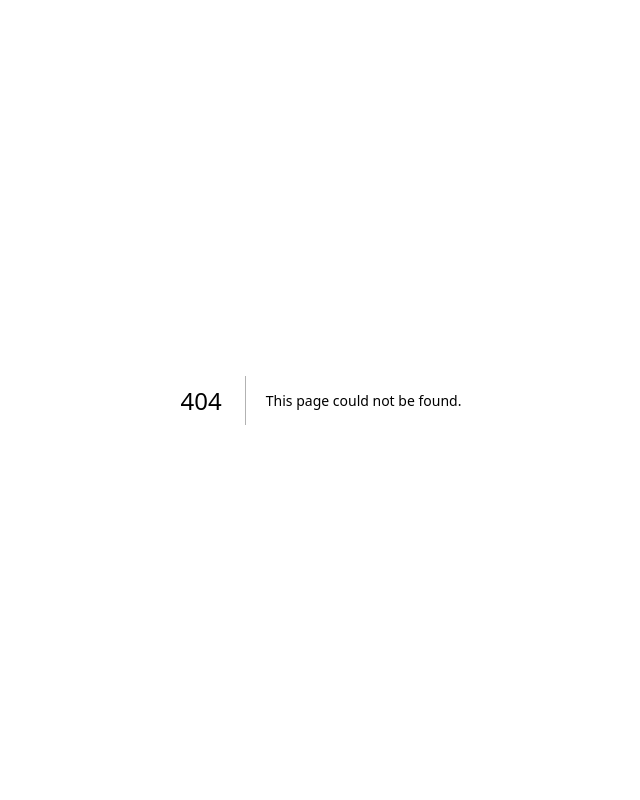
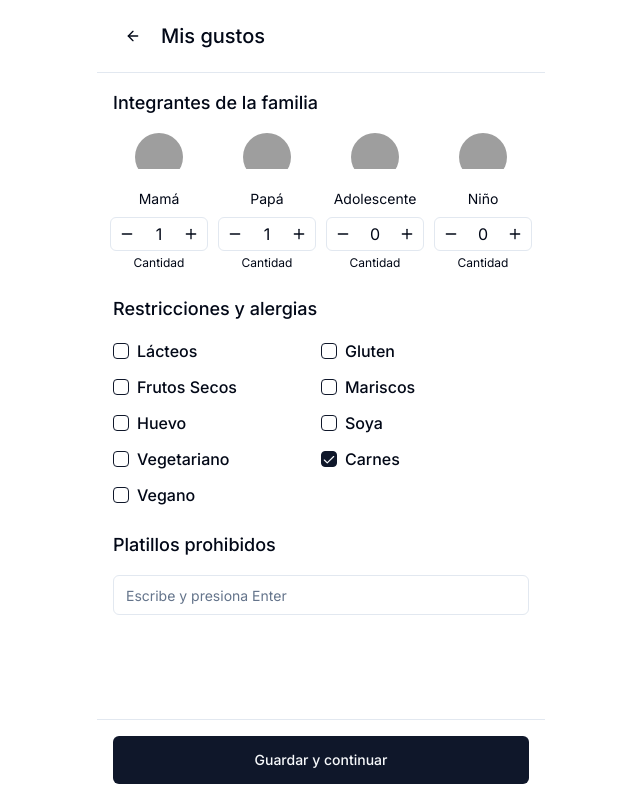
Before and after one commit to wolfcito/sabooor-app, a Next.js app: page /configuracion in a window 1280 px wide. Before the commit this address had no page. Shown: the whole page, without its empty margins (319-959 px from the left). Built offline with nearby package versions, Linux system fonts and the light colour scheme; grey boxes are pictures that could not be loaded.

Commit message:
feat: add CatalogoProductosPage and enhance OnboardingFamiliar component with navigation and state updates

```diff
--- /dev/null
+++ b/app/configuracion/page.tsx
@@ -0,0 +1,5 @@
+import { OnboardingFamiliar } from "@/components/onboarding-familiar"
+
+export default function CatalogoProductosPage() {
+  return <OnboardingFamiliar />
+}
--- a/components/onboarding-familiar.tsx
+++ b/components/onboarding-familiar.tsx
@@ -3,7 +3,7 @@
 import type React from "react"
 
 import { useState } from "react"
-import { Minus, Plus, X, Loader2 } from "lucide-react"
+import { Minus, Plus, X, Loader2, ArrowLeft } from "lucide-react"
 import Image from "next/image"
 import { Button } from "@/components/ui/button"
 import { Checkbox } from "@/components/ui/checkbox"
@@ -42,7 +42,8 @@ export function OnboardingFamiliar() {
     { id: "5", name: "Huevo", checked: false },
     { id: "6", name: "Soya", checked: false },
     { id: "7", name: "Vegetariano", checked: false },
-    { id: "8", name: "Vegano", checked: false },
+    { id: "8", name: "Carnes", checked: true },
+    { id: "9", name: "Vegano", checked: false },
   ])
 
   const [prohibitedDishes, setProhibitedDishes] = useState<string[]>([])
@@ -121,11 +122,11 @@ export function OnboardingFamiliar() {
       await saveFamilyData(familyMembers, restrictions, prohibitedDishes)
 
       // Redirigir al dashboard
-      router.push("/dashboard")
+      router.push("/")
     } catch (error) {
       console.error("Error saving family data:", error)
       // En caso de error, también redirigimos al dashboard
-      router.push("/dashboard")
+      router.push("/")
     } finally {
       setIsLoading(false)
     }
@@ -134,12 +135,14 @@ export function OnboardingFamiliar() {
   return (
     <div className="flex flex-col min-h-screen">
       {/* Header */}
-      <header className="p-4 flex flex-col items-center border-b">
-        <div className="h-[60px] w-[60px] relative">
-          <Image src="/placeholder.svg?height=60&width=60" alt="Logo" fill className="object-contain" />
-        </div>
-        <h1 className="text-2xl font-medium mt-2">Configura tu familia</h1>
+      <header className="p-4 flex items-center border-b">
+        <Button variant="ghost" size="icon" onClick={() => router.back()}>
+          <ArrowLeft className="h-5 w-5" />
+          <span className="sr-only">Atrás</span>
+        </Button>
+        <h1 className="text-xl font-medium ml-2">Mis gustos</h1>
       </header>
+
 
       {/* Body */}
       <div className="flex-1 p-4 overflow-auto">
--- a/components/registro-sobrantes.tsx
+++ b/components/registro-sobrantes.tsx
@@ -43,7 +43,7 @@ export function RegistroSobrantes() {
       await saveLeftoversData(leftovers)
 
       // Redirigir al dashboard
-      router.push("/dashboard")
+      router.push("/")
     } catch (error) {
       console.error("Error saving leftovers:", error)
       // En caso de error, también redirigimos al dashboard
--- a/components/subir-factura.tsx
+++ b/components/subir-factura.tsx
@@ -66,7 +66,7 @@ export function SubirFactura() {
       </header>
 
       {/* Body */}
-      <main className="flex-1 p-4 flex flex-col items-center justify-center">
+      <main className="flex-1 p-4 flex flex-col items-center">
         {step === "upload" ? (
           <div className="w-full max-w-md">
             {error && (
--- a/components/welcome-screen.tsx
+++ b/components/welcome-screen.tsx
@@ -143,22 +143,30 @@ export function WelcomeScreen() {
       {/* Accesos rápidos */}
       <div>
           {/* <h2 className="text-lg font-medium mb-3">Accesos rápidos</h2> */}
-          <div className="grid grid-cols-3 gap-3">
+          <div className="grid grid-cols-4 gap-3">
+          <Button
+              variant="outline"
+              className="w-full h-auto py-3 flex flex-col items-center"
+              onClick={() => router.push("/configuracion")}
+            >
+              <Calendar className="h-5 w-5 mb-1" />
+              <span className="text-xs">Gustos</span>
+            </Button>
             <Button
               variant="outline"
               className="w-full h-auto py-3 flex flex-col items-center"
               onClick={() => router.push("/menu-semanal")}
             >
               <Calendar className="h-5 w-5 mb-1" />
-              <span className="text-xs">Ver menú</span>
+              <span className="text-xs">Menú</span>
             </Button>
             <Button
               variant="outline"
               className="w-full h-auto py-3 flex flex-col items-center"
-              onClick={() => router.push("/lista-compra")}
+              onClick={() => router.push("/subir-factura")}
             >
               <ShoppingCart className="h-5 w-5 mb-1" />
-              <span className="text-xs">Lista de compra</span>
+              <span className="text-xs">Factura</span>
             </Button>
             <Button
               variant="outline"
@@ -166,7 +174,7 @@ export function WelcomeScreen() {
               onClick={() => router.push("/sobrantes")}
             >
               <Utensils className="h-5 w-5 mb-1" />
-              <span className="text-xs">Registrar sobrantes</span>
+              <span className="text-xs">Sobras</span>
             </Button>
           </div>
         </div>
```
